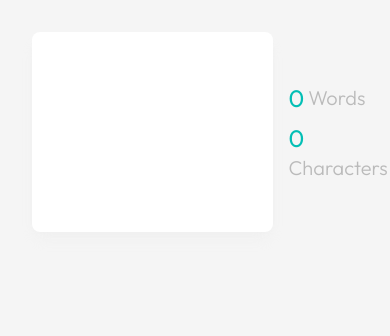
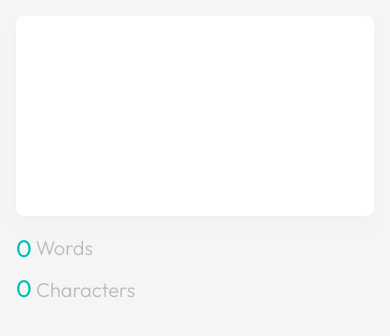
Before and after one commit to MadStoneDev/just-noted, a Next.js app: page / in a window 390 px wide. Shown: the top 336 px of the page. Built offline with nearby package versions, Linux system fonts and the light colour scheme.

Commit message:
minimal responsive update

```diff
--- a/src/app/page.tsx
+++ b/src/app/page.tsx
@@ -7,11 +7,13 @@ export const metadata = {
 
 export default function Home() {
   return (
-    <div className={`p-8 w-full min-h-screen`}>
+    <div className={`p-4 sm:p-8 w-full min-h-screen`}>
       <main className={`grid grid-cols-12 gap-4`}>
         <NoteBlock />
       </main>
-      <footer className="row-start-3 flex gap-[24px] flex-wrap items-center justify-center"></footer>
+      <footer
+        className={`row-start-3 flex gap-[24px] flex-wrap items-center justify-center`}
+      ></footer>
     </div>
   );
 }
--- a/src/components/note-block.tsx
+++ b/src/components/note-block.tsx
@@ -27,7 +27,7 @@ export default function NoteBlock() {
 
   return (
     <>
-      <div className={`col-span-9 min-w-full`}>
+      <div className={`col-span-12 sm:col-span-9 min-w-full`}>
         <TextBlock
           value={noteContent}
           onChange={handleChange}
@@ -36,7 +36,7 @@ export default function NoteBlock() {
       </div>
 
       <div
-        className={`col-span-3 flex flex-col justify-center gap-2 text-xl text-neutral-400/70 font-light capitalize`}
+        className={`col-span-12 sm:col-span-3 flex flex-col justify-center gap-2 text-xl text-neutral-400/70 font-light capitalize`}
       >
         <p className={`flex items-center gap-1`}>
           <span className={`text-mercedes-primary font-normal text-2xl`}>
--- a/src/components/text-block.tsx
+++ b/src/components/text-block.tsx
@@ -26,7 +26,7 @@ export default function TextBlock({
 
   return (
     <div
-      className={`pypx-4 min-h-[200px] max-h-[600px] bg-white rounded-lg shadow-lg shadow-neutral-200/20 outline-2 outline-transparent focus:outline-mercedes-primary font-light overflow-y-auto ${className} transition-all duration-300 ease-in-out`}
+      className={`py-3 px-4 min-h-[200px] max-h-[600px] bg-white rounded-lg shadow-lg shadow-neutral-200/20 outline-2 outline-transparent focus:outline-mercedes-primary font-light overflow-y-auto ${className} transition-all duration-300 ease-in-out`}
       contentEditable={true}
       onInput={handleInput}
       data-placeholder={placeholder}
```
